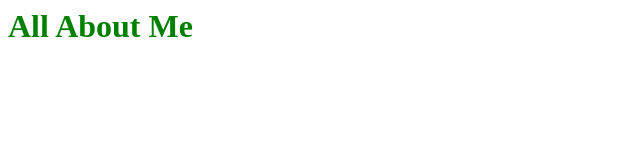
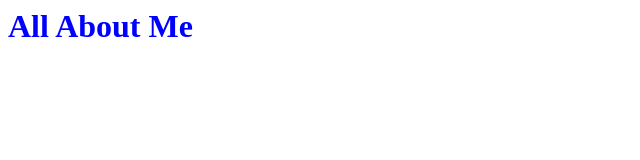
Before and after one commit to Izhabbestad/Advanced, a plain HTML site: page index.html in a window 1280 px wide. Shown: the whole page, without its empty margins (0-640 px from the left). Drawn offline with Linux system fonts and the light colour scheme.

Commit message:
Update index.html

```diff
--- a/index.html
+++ b/index.html
@@ -1,7 +1,7 @@
 <html>
   <head>
     <style type="text/css">
-      h1{color:green;
+      h1 {color:blue;
       }
     </style>
   </head>
```
